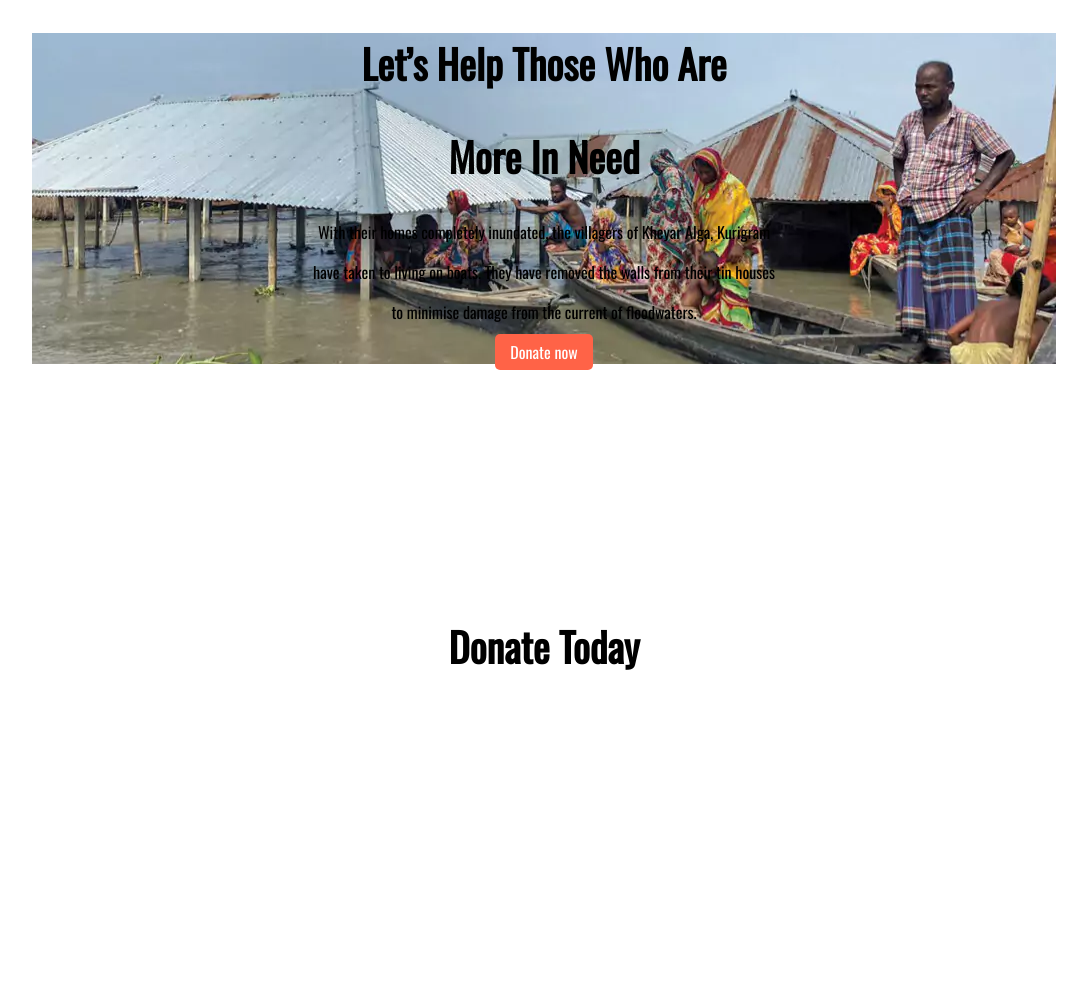
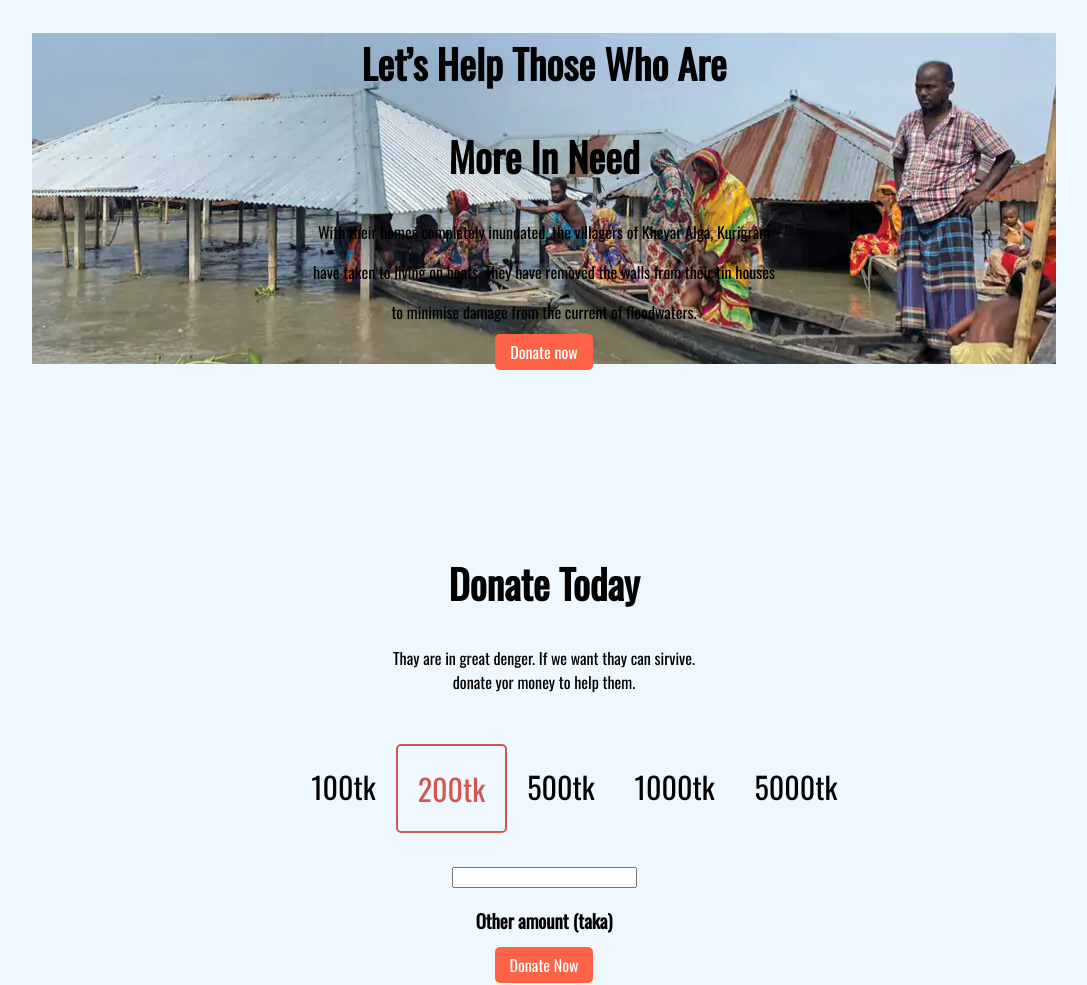
Before and after one commit to Biplob17h/donate-today, a plain HTML site: page index.html in a window 1280 px wide. Shown: the whole page, without its empty margins (96-1183 px from the left). Before the commit the page ends 800 px from the top, so only its background shows below. Drawn offline with nearby package versions, Linux system fonts and the light colour scheme.

Commit message:
secend section

```diff
--- a/index.html
+++ b/index.html
@@ -18,15 +18,32 @@
               <p>
                 With their homes completely inundated, the villagers of Kheyar Alga, Kurigram</p><p></p> have taken to living on boats. They have removed the walls from their tin houses</p><p> to minimise damage from the current of floodwaters.
               </p>
-             <a class="blank" target="_blank" href="">Donate now</a>
+             <a class="link-button" target="_blank" href="">Donate now</a>
 
         </div>
     </section>
     <section class=" donate-today">
         <div>
             <h1>Donate Today</h1>
+            Thay are in great denger. If we want thay can sirvive. <br>
+            donate yor money to help them.
         </div>
     </section>
+    <section class=" donate-taka" >
+        <div class="trouble">100tk</div>
+        <div class="trouble futani ">200tk</div>
+        <div class="trouble">500tk</div>
+        <div class="trouble">1000tk</div>
+        <div class="trouble">5000tk</div>
+    </section>
+    <section class="amount">
+        <div>
+
+    <input type="text"> <br> <h3>Other amount (taka)</h3>
+        </div>
+        <a class="link-button" href="">Donate Now</a>
+    </section>
+
 
 </body>
 </html>
--- a/style.css
+++ b/style.css
@@ -1,15 +1,16 @@
 body{
     font-family: 'Oswald', sans-serif;
+    background-color: aliceblue;
 }
 .need-help {
     text-align: center;
     background-image: url(images/rever.webp);
     background-repeat: no-repeat;
     background-position: center;
-    margin-bottom: 20%;
+    margin-bottom: 15%;
     margin-top: 10px;
 }
- .blank {
+ .link-button {
 text-decoration: none;
 background-color:tomato;
 padding: 6px 15px;
@@ -18,7 +19,30 @@ color: white;
   }
   .donate-today{
     text-align: center;
+    margin-bottom: 50px;
   }
   h1{
     font-size: 40px;
   }
+  .donate-taka{
+display: flex;
+margin-left: 30%;
+margin-bottom: 30px;
+ }
+.trouble{
+  padding: 20px 20px;
+  font-size: 30px;
+
+}
+.futani{
+  color: rgb(209, 87, 87);
+  border: 2px solid rgb(209, 87, 87);
+  border-radius: 5px;
+}
+.amount{
+  text-align: center;
+}
+.link-button-two{
+text-decoration: none;
+
+}
```
